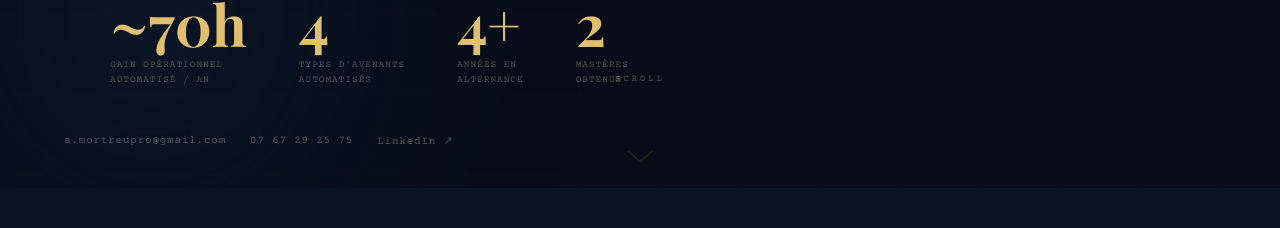
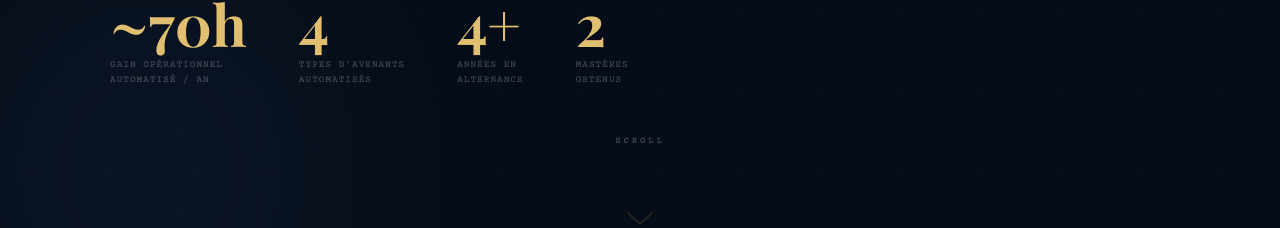
Before and after one commit to adammortreu/adam-mortreu.github.io, a plain HTML site: page index.html in a window 1280 px wide. Shown: the part 724-952 px from the top of the page. Drawn offline with nearby package versions, Linux system fonts and the light colour scheme; a web font is replaced by a local one.

Commit message:
Update index.html

```diff
--- a/index.html
+++ b/index.html
@@ -182,12 +182,15 @@ section:nth-child(even){background:var(--n2);}
 
 /* ── SCROLL INDICATOR centré ── */
 .h-scroll-center{
-  position:absolute;bottom:32px;left:50%;transform:translateX(-50%);
+  position:relative;
   display:flex;flex-direction:column;align-items:center;gap:6px;
   opacity:0;animation:fadeIn 1s 1.8s ease forwards;
   z-index:3;
+  margin-top:48px;
+  padding-bottom:12px;
 }
 .h-scroll-label{font-family:var(--mono);font-size:9px;letter-spacing:.32em;text-transform:uppercase;color:rgba(245,237,225,.35);margin-bottom:6px;}
+@media(max-width:900px){.h-scroll-center{display:none;}}
 .h-arrow{opacity:0;}
 .h-arrow:nth-child(2){animation:arrowFlow 3.5s .0s ease-in-out infinite;}
 .h-arrow:nth-child(3){animation:arrowFlow 3.5s .55s ease-in-out infinite;}
@@ -476,20 +479,20 @@ footer span{font-family:var(--mono);font-size:10.5px;color:var(--m2);letter-spac
     </div>
   </div><!-- fin hero-layout -->
 
+  <!-- Scroll centré animé -->
+  <div class="h-scroll-center">
+    <span class="h-scroll-label">Scroll</span>
+    <svg class="h-arrow" width="28" height="16" viewBox="0 0 28 16" fill="none"><path d="M2 2L14 13L26 2" stroke="#c9a24e" stroke-width="1.5" stroke-linecap="round" stroke-linejoin="round"/></svg>
+    <svg class="h-arrow" width="28" height="16" viewBox="0 0 28 16" fill="none"><path d="M2 2L14 13L26 2" stroke="#c9a24e" stroke-width="1.5" stroke-linecap="round" stroke-linejoin="round" opacity=".6"/></svg>
+    <svg class="h-arrow" width="28" height="16" viewBox="0 0 28 16" fill="none"><path d="M2 2L14 13L26 2" stroke="#c9a24e" stroke-width="1.5" stroke-linecap="round" stroke-linejoin="round" opacity=".3"/></svg>
+  </div>
+
   <div class="h-bottom">
     <div class="h-cta">
       <a href="mailto:a.mortreupro@gmail.com">a.mortreupro@gmail.com</a>
       <a href="tel:0767292575">07 67 29 25 75</a>
       <a href="https://www.linkedin.com/in/adam-mortreu/" target="_blank">LinkedIn ↗</a>
     </div>
-  </div>
-
-  <!-- Scroll centré animé -->
-  <div class="h-scroll-center">
-    <span class="h-scroll-label">Scroll</span>
-    <svg class="h-arrow" width="28" height="16" viewBox="0 0 28 16" fill="none"><path d="M2 2L14 13L26 2" stroke="#c9a24e" stroke-width="1.5" stroke-linecap="round" stroke-linejoin="round"/></svg>
-    <svg class="h-arrow" width="28" height="16" viewBox="0 0 28 16" fill="none"><path d="M2 2L14 13L26 2" stroke="#c9a24e" stroke-width="1.5" stroke-linecap="round" stroke-linejoin="round" opacity=".6"/></svg>
-    <svg class="h-arrow" width="28" height="16" viewBox="0 0 28 16" fill="none"><path d="M2 2L14 13L26 2" stroke="#c9a24e" stroke-width="1.5" stroke-linecap="round" stroke-linejoin="round" opacity=".3"/></svg>
   </div>
 </section>
 
```
